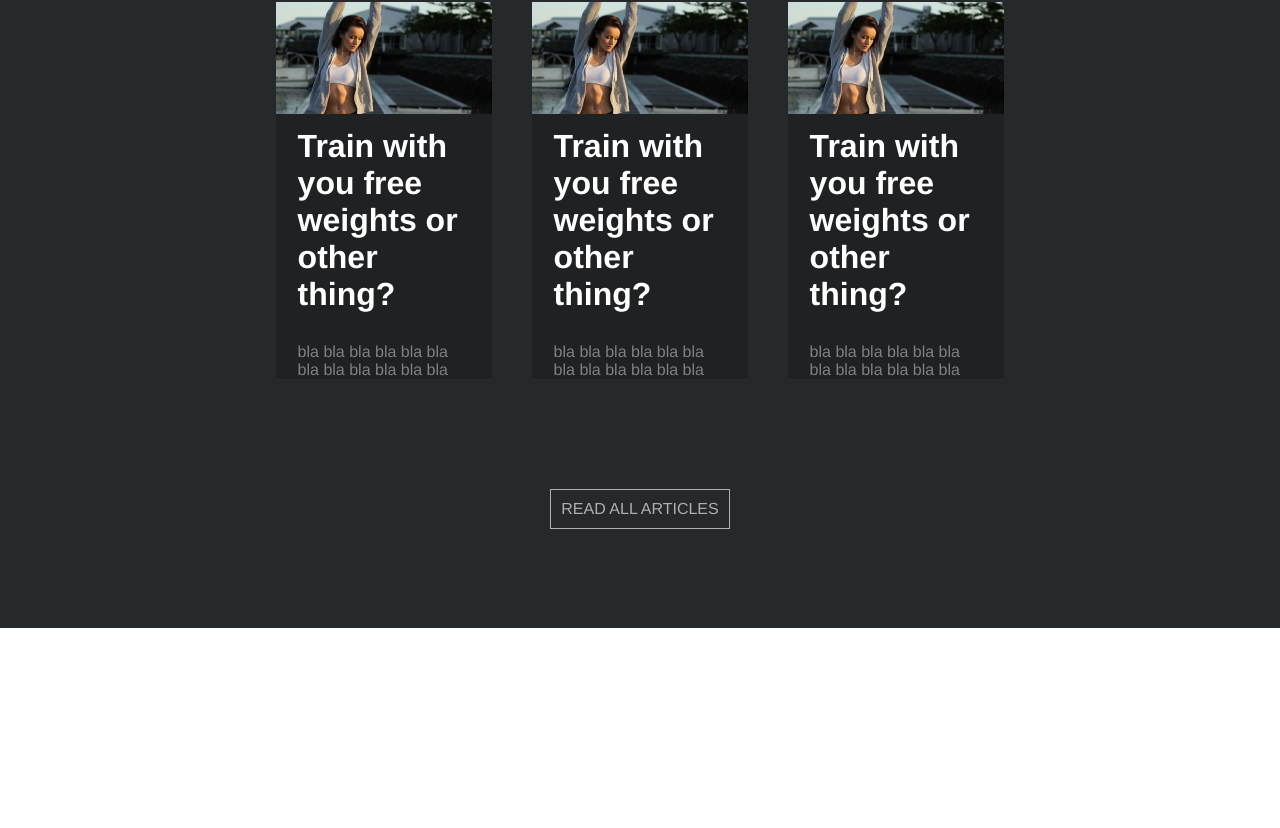
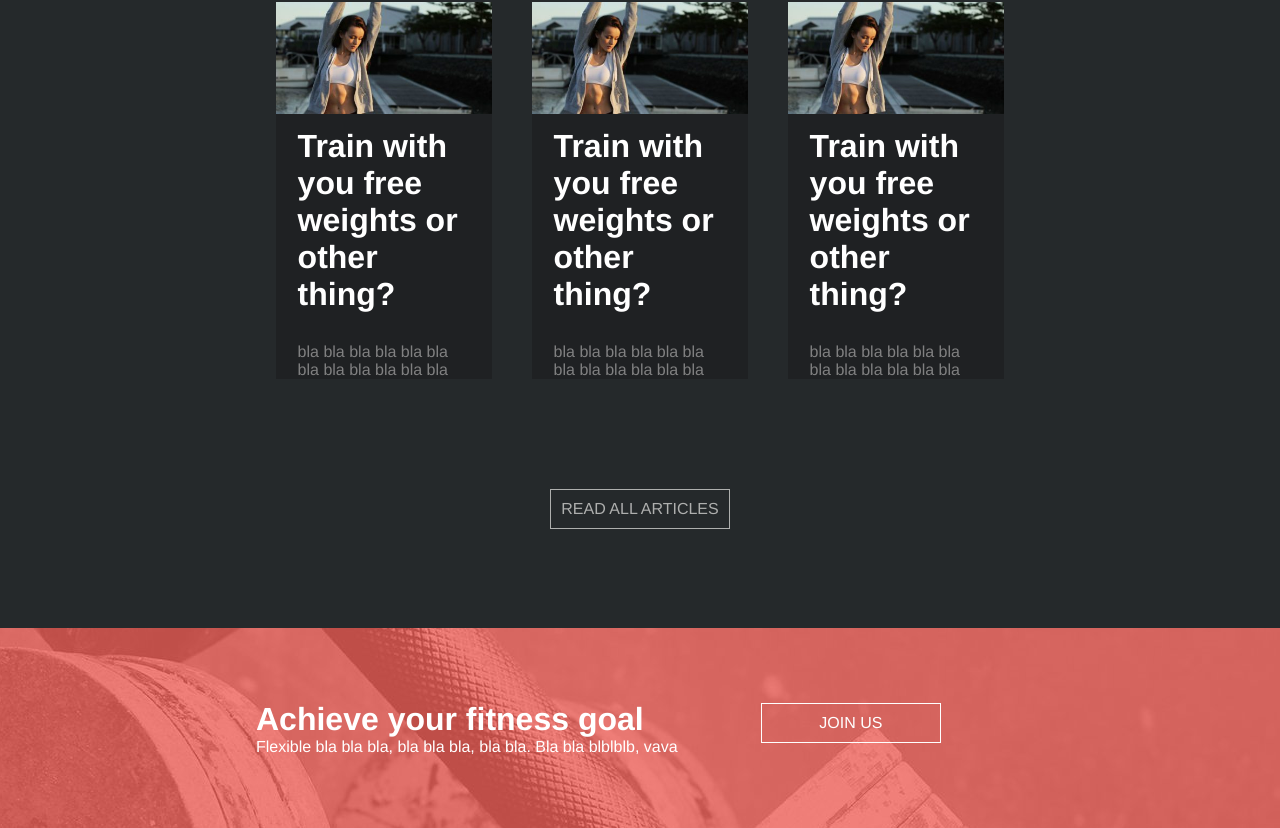
Before and after one commit to riccardolipparini/proj-html-vuejs, a Vue app: page / in a window 1280 px wide. Shown: the part 4872-5700 px from the top of the page. Before the commit the page ends 5500 px from the top, so only its background shows below. Built offline with nearby package versions, Linux system fonts and the light colour scheme.

Commit message:
add join us

```diff
--- a/src/App.vue
+++ b/src/App.vue
@@ -9,6 +9,7 @@
     <Aphorism/>
     <Trainers/>
     <News/>
+    <JoinUs/>
     <MyFooter/>
   </div>
 </template>
@@ -24,6 +25,7 @@ import Performance from './components/Performance.vue'
 import Aphorism from './components/Aphorism.vue'
 import Trainers from './components/Trainers.vue'
 import News from './components/News.vue'
+import JoinUs from './components/JoinUs.vue'
 
 
 
@@ -39,6 +41,7 @@ export default {
     Aphorism,
     Trainers,
     News,
+    JoinUs,
     MyFooter,
 
   }
--- a/src/components/JoinUs.vue
+++ b/src/components/JoinUs.vue
@@ -1,5 +1,16 @@
 <template>
   <div id="container">
+    <div class="joinus">
+      <div class="joinus_text">
+        <h1>Achieve your fitness goal</h1>
+        <p>Flexible bla bla bla, bla bla bla, bla bla. Bla bla blblblb, vava</p>
+      </div>
+
+      <div class="buttons">
+        <a href="">JOIN US</a>
+      </div>
+    </div>
+
 
   </div>
 </template>
@@ -8,14 +19,45 @@
 //import HelloWorld from './components/HelloWorld.vue'
 
 export default {
-  name: 'JoinUs',
-  components: {
-
-  }
-}
+  name: "JoinUs",
+  components: {},
+};
 </script>
 
 <style scoped lang="scss">
-
-
+#container {
+  display: flex;
+  justify-content: center;
+  align-items: center;
+  height: 200px;
+  width: 100%;
+  background-image: url("../assets/img/home-parallax.jpg");
+  background-position: center;
+  .joinus {
+    width: 60%;
+    display: flex;
+    justify-content: center;
+    align-items: center;
+    h1{
+      color: white;
+    }
+    p{
+      color: white;
+    }
+  }
+  .buttons {
+    padding: 10px;
+    border: solid white 1px;
+    width: 180px;
+    margin: 0 auto;
+    margin-top: 40px;
+    cursor: pointer;
+    text-align: center;
+    margin-bottom: 50px;
+    a {
+      text-decoration: none;
+      color: white;
+    }
+  }
+}
 </style>
```
Also changed, not shown: src/components/Trainers.vue (+4 -4 lines).
